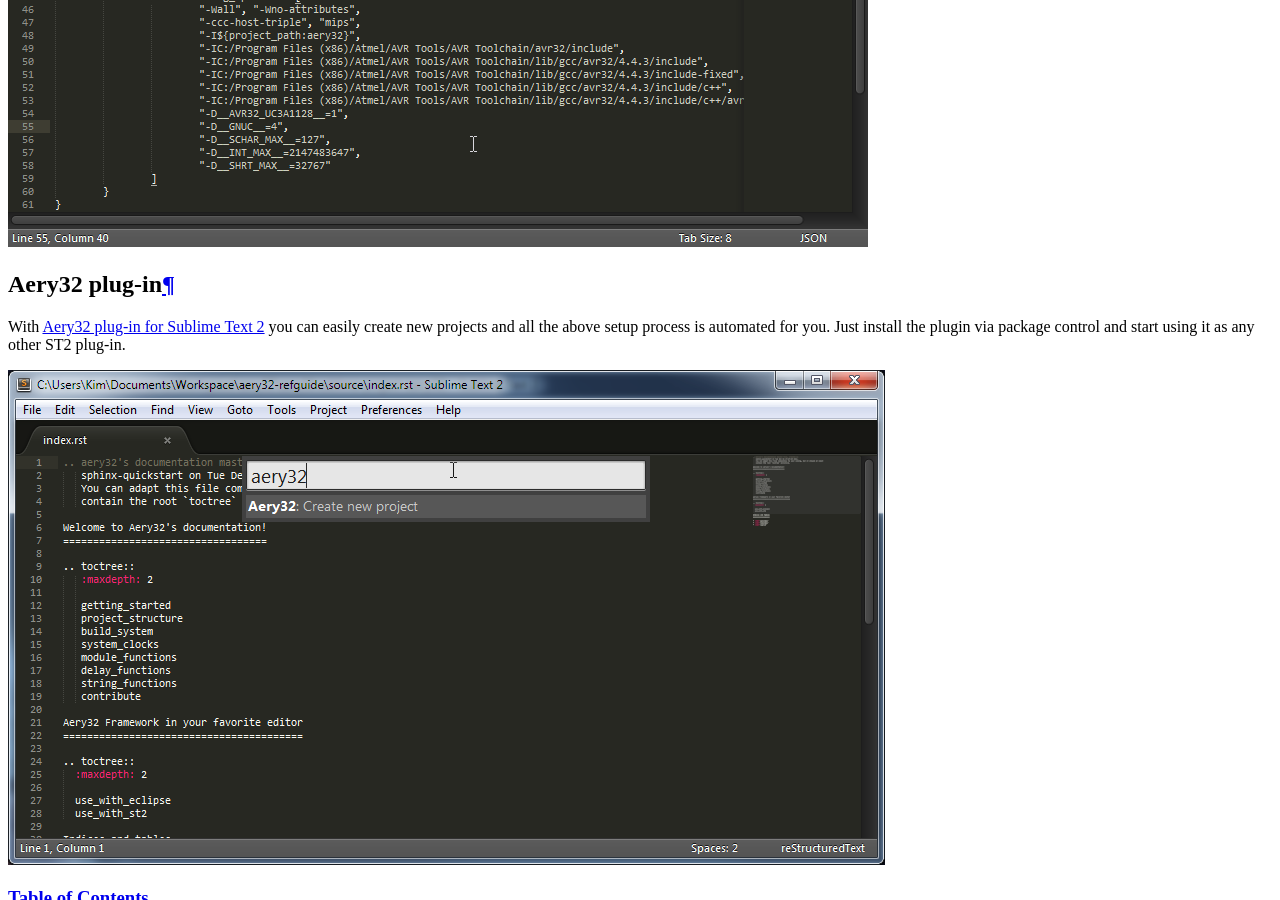
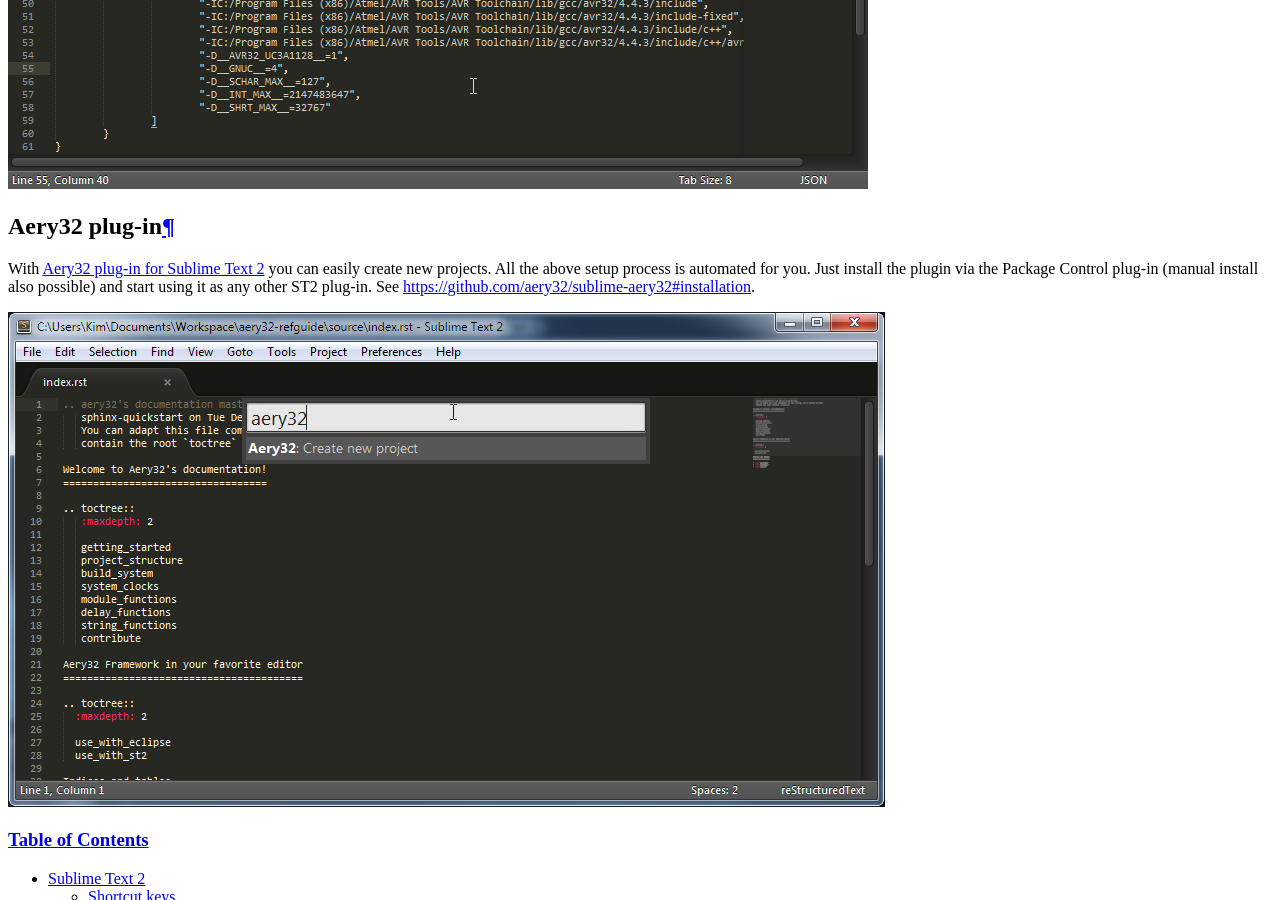
Before and after one commit to aery32/aery32-refguide, a Sphinx documentation site: the page built from source/use_with_st2.rst, in a window 1280 px wide and 900 px high, scrolled down 4187 px. Built offline with Sphinx 7.4.7, drawn with Linux system fonts in a browser that asks for light colours; some of the changed lines change nothing that is shown.

Commit message:
Update ST2 help page

```diff
--- a/source/use_with_st2.rst
+++ b/source/use_with_st2.rst
@@ -43,9 +43,9 @@
 
 `SublimeClang <https://github.com/quarnster/SublimeClang>`_ provides a neat autocompletion for Aery32 project. With this plugin you don't have to remember all the function names and their parameters completely. Just write the beginning of the function, for example *gpio_t*, and you get a list of functions. Press **Ctrl+Space** to move on the list and **Tab** to select the function. When you have set the first param, you can press **Tab** again to jump to the next one.
 
-.. image:: ../images/st2_autocompletion.png
-    :target: _images/st2_autocompletion.png
-    :alt: Example of ST2 autocompletion with SublimeClang
+.. image:: ../images/st2_autocomplete.png
+    :target: _images/st2_autocomplete.png
+    :alt: Example of ST2 autocomplete with SublimeClang
 
 SublimeClang prerequisites for the clang static analyzer is to have clang installed and set in your path. The other functionality works without having the clang binaries installed. Here we only use the "other functionalities" and thus do not need clang. So install SublimeClang as instructed in its README without paying any attention toward clang. In Linux you can also skip the additional prerequisities.
 
@@ -82,7 +82,7 @@
 Aery32 plug-in
 --------------
 
-With `Aery32 plug-in for Sublime Text 2 <https://github.com/aery32/sublime-aery32>`_ you can easily create new projects and all the above setup process is automated for you. Just install the plugin via package control and start using it as any other ST2 plug-in.
+With `Aery32 plug-in for Sublime Text 2 <https://github.com/aery32/sublime-aery32>`_ you can easily create new projects. All the above setup process is automated for you. Just install the plugin via the Package Control plug-in (manual install also possible) and start using it as any other ST2 plug-in. See https://github.com/aery32/sublime-aery32#installation.
 
 .. image:: ../images/st2_aery32_plugin_create_new_project.png
     :target: _images/st2_aery32_plugin_create_new_project.png
```
Also changed, not shown: images/st2_autocomplete.png (added), images/st2_autocompletion.png (deleted).
